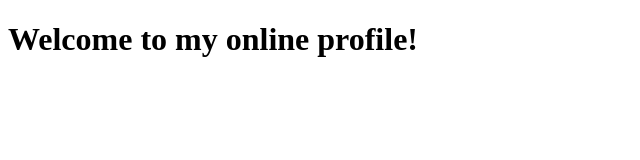
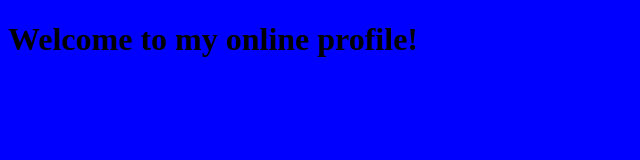
Before and after one commit to KariCook86/KariCook.github.io, a plain HTML site: page index.html in a window 1280 px wide. Shown: the whole page, without its empty margins (0-640 px from the left). Drawn offline with Linux system fonts and the light colour scheme.

Commit message:
add stylesheet

```diff
--- a/index.html
+++ b/index.html
@@ -7,6 +7,7 @@
                Date: 07-25-2022 -->
     <meta charset="utf-8">
     <title>My ONline Profile</title>
+    <link rel="stylesheet" href="style.css">
   </head>
   <body>
     <h1>Welcome to my online profile!</h1>
--- /dev/null
+++ b/style.css
@@ -0,0 +1,8 @@
+/*  Assignment: Online profile
+    Class:     CIS130W01
+    Name:      Kari Cook
+    Date:      07-25-2022  */
+
+body {
+  background-color: blue;
+}
```
